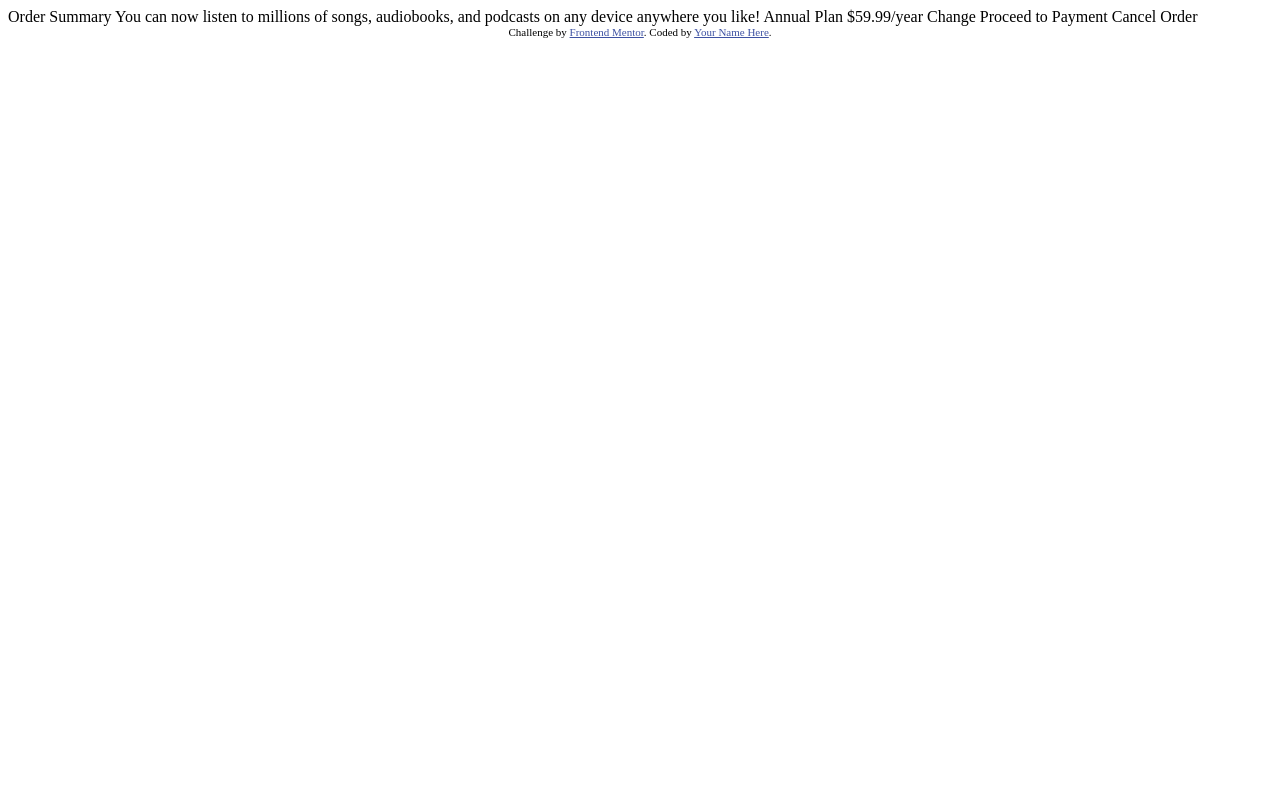
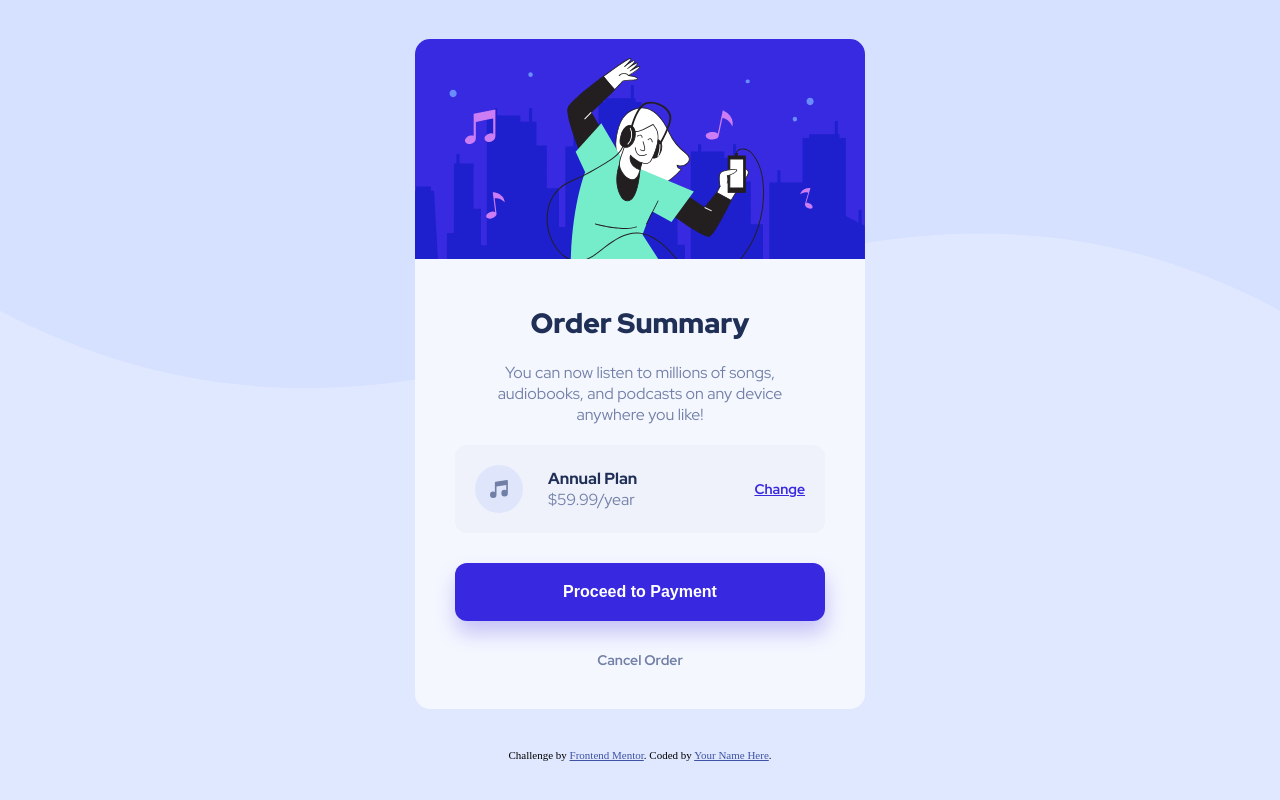
Before and after one commit to Ramon-Alvez/Frontend-Mentor-HTML-CSS-Newbie-Order-Sumary, a plain HTML site: page index.html in a window 1280 px wide. Drawn offline with Linux system fonts and the light colour scheme.

Commit message:
Updating

```diff
--- a/index.html
+++ b/index.html
@@ -1,37 +1,71 @@
 <!DOCTYPE html>
 <html lang="en">
+
 <head>
   <meta charset="UTF-8">
-  <meta name="viewport" content="width=device-width, initial-scale=1.0"> <!-- displays site properly based on user's device -->
+  <meta name="viewport" content="width=device-width, initial-scale=1.0">
+  <!-- displays site properly based on user's device -->
 
   <link rel="icon" type="image/png" sizes="32x32" href="./images/favicon-32x32.png">
+  <link rel="preconnect" href="https://fonts.googleapis.com">
+  <link rel="preconnect" href="https://fonts.gstatic.com" crossorigin>
+  <link href="https://fonts.googleapis.com/css2?family=Red+Hat+Display:ital,wght@0,300..900;1,300..900&display=swap" rel="stylesheet">
 
   <title>Frontend Mentor | Order summary card</title>
 
+  <link rel="stylesheet" href="src/css/variables.css">
+  <link rel="stylesheet" href="src/css/reset.css">
+  <link rel="stylesheet" href="src/css/styles.css">
+
   <!-- Feel free to remove these styles or customise in your own stylesheet 👍 -->
-  <style>
-    .attribution { font-size: 11px; text-align: center; }
-    .attribution a { color: hsl(228, 45%, 44%); }
-  </style>
+
 </head>
+
 <body>
+  <picture>
+    <source class="bgImage"
+     media="(min-width: 800px)" srcset="src/images/pattern-background-desktop.svg">
 
-  Order Summary
+    <img class="bgImage"
+     src="src/images/pattern-background-mobile.svg" alt="">
+  </picture>
 
-  You can now listen to millions of songs, audiobooks, and podcasts on any
-  device anywhere you like!
+  <main class="card">
+    <header class="image">
+      <img src="src/images/illustration-hero.svg" alt="Illustration hero">
+    </header>
 
-  Annual Plan
-  $59.99/year
+    <section class="content">
+      <h1 class="title">Order Summary</h1>
 
-  Change
+      <p class="description">You can now listen to millions of songs, audiobooks, and podcasts on any
+        device anywhere you like!</p>
 
-  Proceed to Payment
-  Cancel Order
+      <section class="plan">
+        <div class="container">
+          <div class="value">
+            <h2 class="anualPlan">Annual Plan</h2>
+            <p class="price">$59.99/year</p>
+          </div>
 
-  <div class="attribution">
-    Challenge by <a href="https://www.frontendmentor.io?ref=challenge" target="_blank">Frontend Mentor</a>.
-    Coded by <a href="#">Your Name Here</a>.
-  </div>
+          <a href="#">Change</a>
+        </div>
+      </section>
+
+      <input class="button"
+       type="button" value="Proceed to Payment">
+
+      <a class="cancel"
+      href="#">Cancel Order</a>
+    </section>
+  </main>
+
+  <footer class="footer">
+    <div class="attribution">
+      Challenge by <a href="https://www.frontendmentor.io?ref=challenge" target="_blank">Frontend Mentor</a>.
+      Coded by <a href="#">Your Name Here</a>.
+    </div>
+  </footer>
 </body>
+
 </html>
--- /dev/null
+++ b/src/css/reset.css
@@ -0,0 +1,5 @@
+*{
+    margin: 0;
+    padding: 0;
+    box-sizing: border-box;
+}
--- /dev/null
+++ b/src/css/styles.css
@@ -0,0 +1,150 @@
+body{
+    background-color: var(--Background);
+    display: flex;
+    flex-direction: column;
+    height: 100vh;
+    align-items: center;
+    justify-content: center;
+}
+
+body .bgImage{
+    width: 100vw;
+    position: absolute;
+    z-index: -1;
+    top: 0;
+    left: 0;
+}
+
+.card{
+    background-color: var(--Card);
+    max-width: 450px;
+    border-radius: 15px;
+
+    text-align: center;
+    font-family: var(--Family, sans-serif);
+    font-size: 16px;
+
+    margin: 20px;
+}
+
+.card .image img{
+    width: 100%;
+    border-radius: 15px 15px 0 0;
+}
+
+.content{
+    padding: 40px;
+    display: flex;
+    flex-direction: column;
+    gap: 20px;
+
+    color: var(--Contrast);
+}
+
+.content .title{
+    color: var(--HeavyFont);
+    font-weight: 900;
+    font-size: 28px;
+}
+
+.description{
+    padding: 0 10px;
+}
+
+.plan{
+    background-color: hsl(224, 23%, 55%, 0.05);
+    display: flex;
+    padding: 20px;
+    border-radius: 12px;
+}
+
+.plan .container{
+    display: flex;
+    align-items: center;
+    width: 100%;
+    justify-content: space-between;
+}
+
+.plan .value{
+    text-align: left;
+}
+
+.plan .value
+    .anualPlan{
+        font-size: 16px;
+        color: var(--HeavyFont);
+        font-weight: 800;
+}
+
+.plan::before{
+    content: '';
+    display: inline-block;
+    background: url(../images/icon-music.svg) no-repeat;
+    width: 68px;
+    height: 48px;
+    margin-right: 20px;
+}
+
+.container a{
+    color: var(--Link);
+    font-size: 14px;
+    font-weight: 700;
+}
+
+.button{
+    background-color: var(--Link);
+    padding: 20px;
+    border: none;
+    border-radius: 12px;
+    box-shadow: 1px 12px 20px hsla(245, 75%, 52%, 0.25);
+    cursor: pointer;
+
+    margin-top: 10px;
+
+    color: #fff;
+    font-size: 16px;
+    font-weight: 700;
+}
+
+.cancel{
+    color: var(--Contrast);
+    font-weight: 700;
+    text-decoration: none;
+    font-size: 14px;
+
+    margin-top: 10px;
+}
+
+.footer{
+    margin: 20px;
+}
+
+.footer
+    .attribution {
+        font-size: 11px;
+        text-align: center;
+    }
+
+    .attribution a {
+        color: hsl(228, 45%, 44%);
+}
+
+
+/* Effects */
+
+.container a:hover{
+    opacity: 0.5;
+    transition: 0.3s ease-out;
+    text-decoration: none;
+}
+
+.button:hover{
+    opacity: 0.8;
+    transition: 0.3s ease-in;
+}
+
+.cancel:hover{
+    color: #000;
+    transition: 0.3s ease-in-out;
+    font-weight: 900;
+}
--- /dev/null
+++ b/src/css/variables.css
@@ -0,0 +1,22 @@
+:root{
+    /* ## Colors */
+
+    /* ### Primary */
+
+    --Background: hsl(225, 100%, 94%);
+    --Link: hsl(245, 75%, 52%);
+
+    /* ### Neutral */
+
+    --Card: hsl(225, 100%, 98%);
+    --Contrast: hsl(224, 23%, 55%);
+    --HeavyFont: hsl(223, 47%, 23%);
+
+    /* ## Typography */
+
+    /* ### Font */
+
+    --Family: "Red Hat Display";
+    --Weights: 500, 700, 900;
+
+}
```
